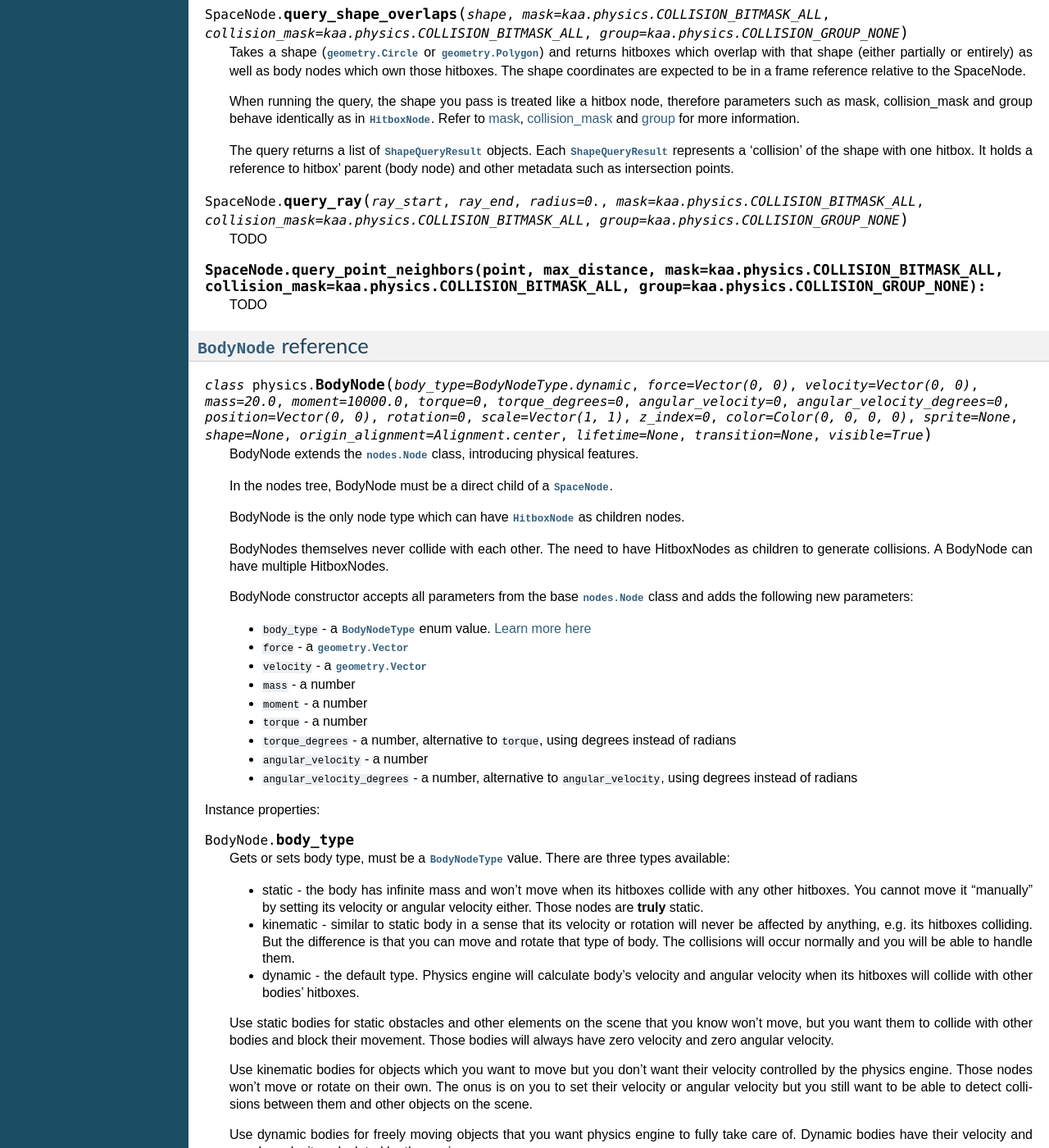
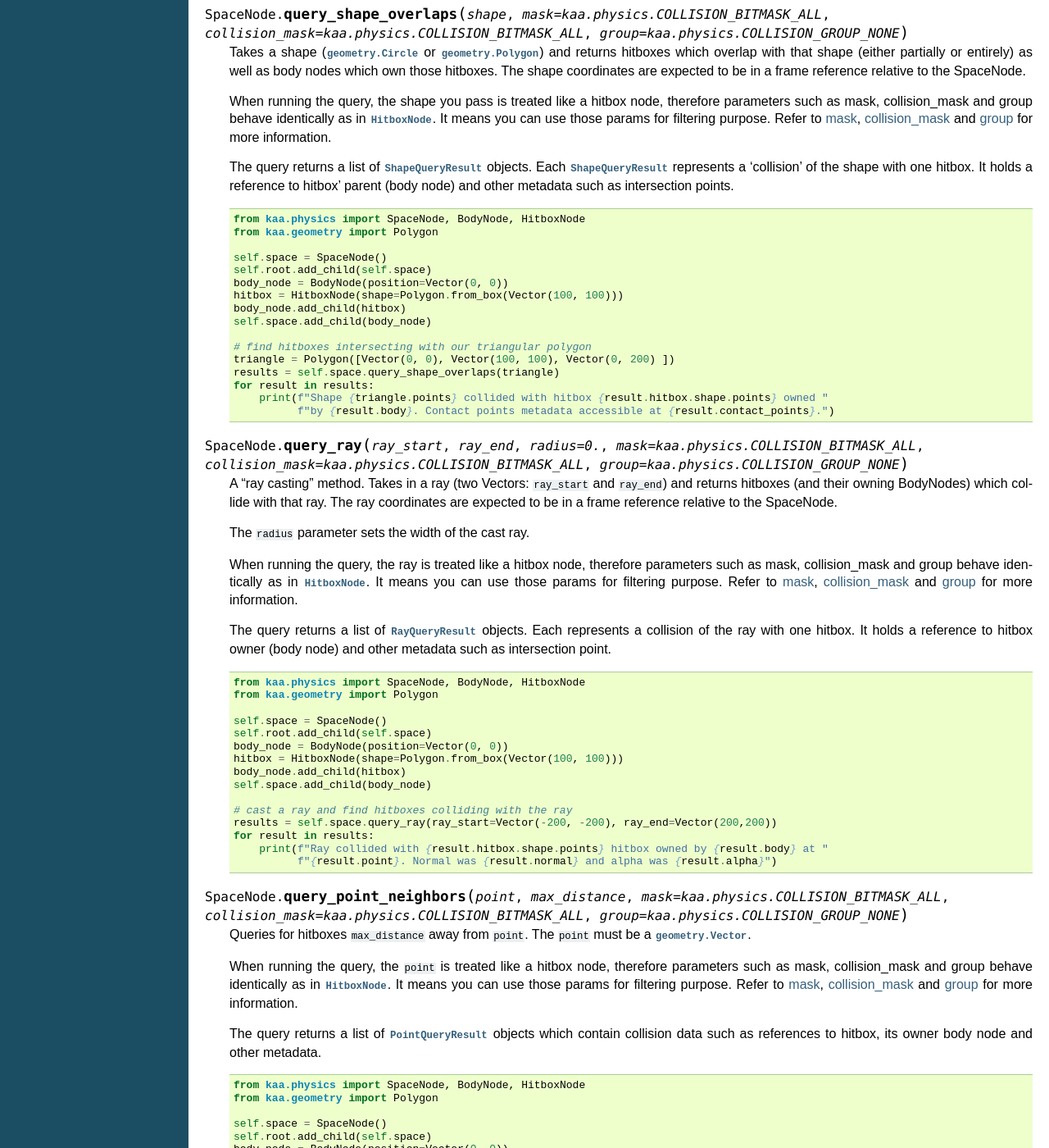
Before and after one commit to kaaengine/kaa, a Sphinx documentation site: the page built from docs/reference/physics.rst, in a window 1280 px wide and 1400 px high, scrolled down 2117 px. Shown: the whole window at 82% size. Built offline with Sphinx 7.4.7, drawn with Linux system fonts in a browser that asks for light colours; some of the changed text lies outside the part shown.

Commit message:
completed documentation of the three spatial query methods: query_shape_overlaps, query_ray and query_point_neighbors

```diff
--- a/docs/reference/physics.rst
+++ b/docs/reference/physics.rst
@@ -129,21 +129,100 @@ Instance methods:
     hitboxes. The shape coordinates are expected to be in a frame reference relative to the SpaceNode.
 
     When running the query, the shape you pass is treated like a hitbox node, therefore parameters such as mask,
-    collision_mask and group behave identically as in :class:`HitboxNode`. Refer to :ref:`mask <HitboxNode.mask>`,
+    collision_mask and group behave identically as in :class:`HitboxNode`. It means you can use those params
+    for filtering purpose. Refer to :ref:`mask <HitboxNode.mask>`,
     :ref:`collision_mask <HitboxNode.collision_mask>` and :ref:`group <HitboxNode.group>` for more information.
 
     The query returns a list of :class:`ShapeQueryResult` objects. Each :class:`ShapeQueryResult` represents a
     'collision' of the shape with one hitbox. It holds a reference to hitbox' parent (body node) and other metadata
     such as intersection points.
 
+    .. code-block:: python
+
+        from kaa.physics import SpaceNode, BodyNode, HitboxNode
+        from kaa.geometry import Polygon
+
+        self.space = SpaceNode()
+        self.root.add_child(self.space)
+        body_node = BodyNode(position=Vector(0, 0))
+        hitbox = HitboxNode(shape=Polygon.from_box(Vector(100, 100)))
+        body_node.add_child(hitbox)
+        self.space.add_child(body_node)
+
+        # find hitboxes intersecting with our triangular polygon
+        triangle = Polygon([Vector(0, 0), Vector(100, 100), Vector(0, 200) ])
+        results = self.space.query_shape_overlaps(triangle)
+        for result in results:
+            print(f"Shape {triangle.points} collided with hitbox {result.hitbox.shape.points} owned "
+                  f"by {result.body}. Contact points metadata accessible at {result.contact_points}.")
+
 .. method:: SpaceNode.query_ray(ray_start, ray_end, radius=0., mask=kaa.physics.COLLISION_BITMASK_ALL, collision_mask=kaa.physics.COLLISION_BITMASK_ALL, group=kaa.physics.COLLISION_GROUP_NONE)
 
-    TODO
+    A "ray casting" method. Takes in a ray (two Vectors: :code:`ray_start` and :code:`ray_end`) and returns hitboxes
+    (and their owning BodyNodes) which collide with that ray. The ray coordinates are expected to be in a frame reference
+    relative to the SpaceNode.
 
-.. method:: SpaceNode.query_point_neighbors(point, max_distance, mask=kaa.physics.COLLISION_BITMASK_ALL, collision_mask=kaa.physics.COLLISION_BITMASK_ALL, group=kaa.physics.COLLISION_GROUP_NONE):
+    The :code:`radius` parameter sets the width of the cast ray.
 
-    TODO
+    When running the query, the ray is treated like a hitbox node, therefore parameters such as mask,
+    collision_mask and group behave identically as in :class:`HitboxNode`. It means you can use those params
+    for filtering purpose. Refer to :ref:`mask <HitboxNode.mask>`,
+    :ref:`collision_mask <HitboxNode.collision_mask>` and :ref:`group <HitboxNode.group>` for more information.
 
+    The query returns a list of :class:`RayQueryResult` objects. Each represents a collision of the ray with one
+    hitbox. It holds a reference to hitbox owner (body node) and other metadata such as intersection point.
+
+    .. code-block:: python
+
+        from kaa.physics import SpaceNode, BodyNode, HitboxNode
+        from kaa.geometry import Polygon
+
+        self.space = SpaceNode()
+        self.root.add_child(self.space)
+        body_node = BodyNode(position=Vector(0, 0))
+        hitbox = HitboxNode(shape=Polygon.from_box(Vector(100, 100)))
+        body_node.add_child(hitbox)
+        self.space.add_child(body_node)
+
+        # cast a ray and find hitboxes colliding with the ray
+        results = self.space.query_ray(ray_start=Vector(-200, -200), ray_end=Vector(200,200))
+        for result in results:
+            print(f"Ray collided with {result.hitbox.shape.points} hitbox owned by {result.body} at "
+                  f"{result.point}. Normal was {result.normal} and alpha was {result.alpha}")
+
+
+
+.. method:: SpaceNode.query_point_neighbors(point, max_distance, mask=kaa.physics.COLLISION_BITMASK_ALL, collision_mask=kaa.physics.COLLISION_BITMASK_ALL, group=kaa.physics.COLLISION_GROUP_NONE)
+
+    Queries for hitboxes :code:`max_distance` away from :code:`point`. The :code:`point` must be a
+    :class:`geometry.Vector`.
+
+    When running the query, the :code:`point` is treated like a hitbox node, therefore parameters such as mask,
+    collision_mask and group behave identically as in :class:`HitboxNode`. It means you can use those params
+    for filtering purpose. Refer to :ref:`mask <HitboxNode.mask>`,
+    :ref:`collision_mask <HitboxNode.collision_mask>` and :ref:`group <HitboxNode.group>` for more information.
+
+    The query returns a list of :class:`PointQueryResult` objects which contain collision data such as references
+    to hitbox, its owner body node and other metadata.
+
+    .. code-block:: python
+
+        from kaa.physics import SpaceNode, BodyNode, HitboxNode
+        from kaa.geometry import Polygon
+
+        self.space = SpaceNode()
+        self.root.add_child(self.space)
+        body_node = BodyNode(position=Vector(0, 0))
+        hitbox = HitboxNode(shape=Polygon.from_box(Vector(100, 100)))
+        body_node.add_child(hitbox)
+        self.space.add_child(body_node)
+
+        # find hitboxes in the vicinity of a point
+        point = Vector(-140, 140)
+        results = self.space.query_point_neighbors(point=point, max_distance=200)
+        for result in results:
+            print(f"Point {point} collided with hitbox {result.hitbox.shape.points} owned "
+                  f"by {result.body}. Collision point is at {result.point}, distance: {result.distance}")
 
 
 :class:`BodyNode` reference
@@ -554,9 +633,25 @@ Instance properties:
 :class:`RayQueryResult` reference
 -----------------------------------
 
-TODO
+.. class:: RayQueryResult
+
+    RayQueryResult objects are returned by the :meth:`SpaceNode.query_ray()` method. A ShapeQueryResult represents
+    a collision between a ray and a hitbox. It has the following properties:
+
+    * :code:`hitbox` - an instance of :class:`HitboxNode` which collided
+    * :code:`body` - a :class:`BodyNode` instance that owns the hitbox
+    * :code:`point` - a :class:`geometry.Vector` where the ray intersected the hitbox
+    * :code:`normal` - TODO
+    * :code:`alpha` - TODO
 
 :class:`PointQueryResult` reference
 -----------------------------------
 
-TODO
+.. class:: PointQueryResult
+
+    PointQueryResult objects are returned by the :meth:`SpaceNode.query_point_neighbors()` method. Properties are
+
+    * :code:`hitbox` - an instance of :class:`HitboxNode` which collided
+    * :code:`body` - a :class:`BodyNode` instance that owns the hitbox
+    * :code:`point` - a :class:`geometry.Vector` coords of the nearest point of collision
+    * :code:`distance` - a :class:`geometry.Vector` with a distance to the point of collision
```
